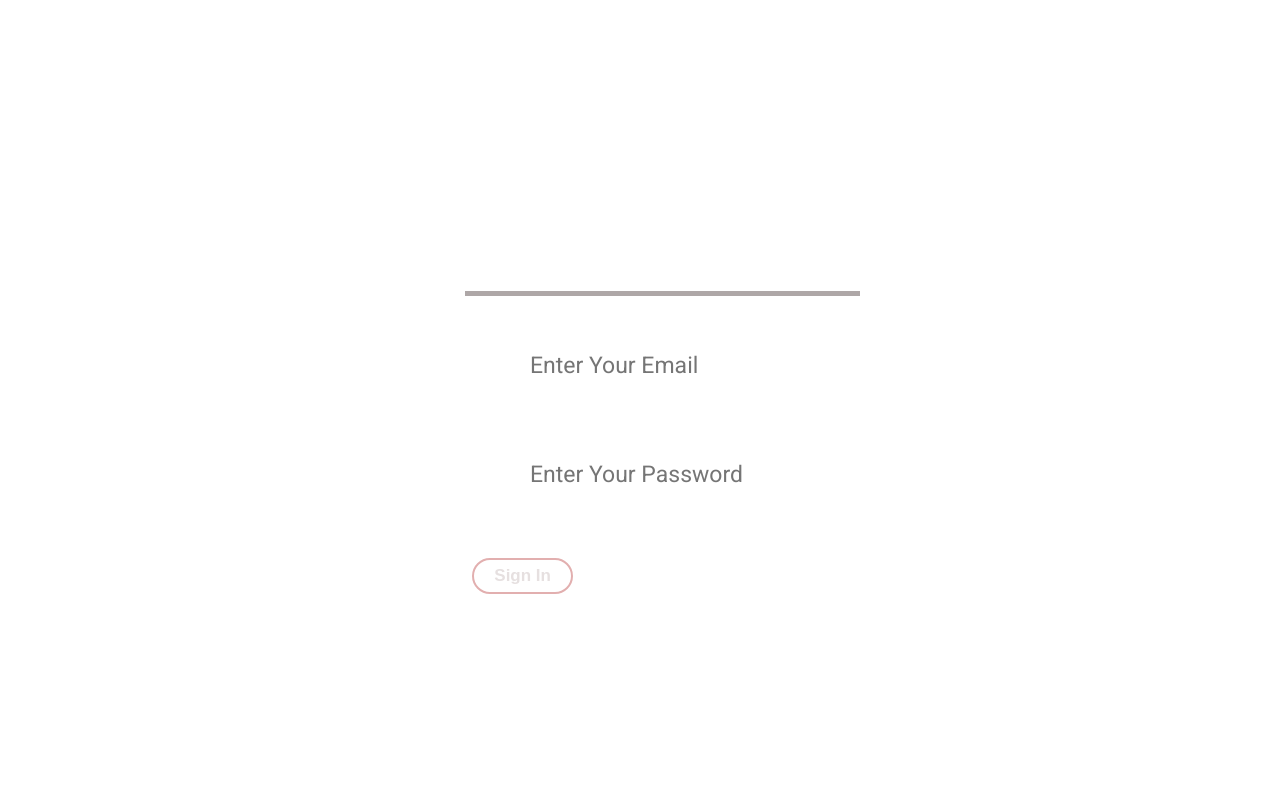
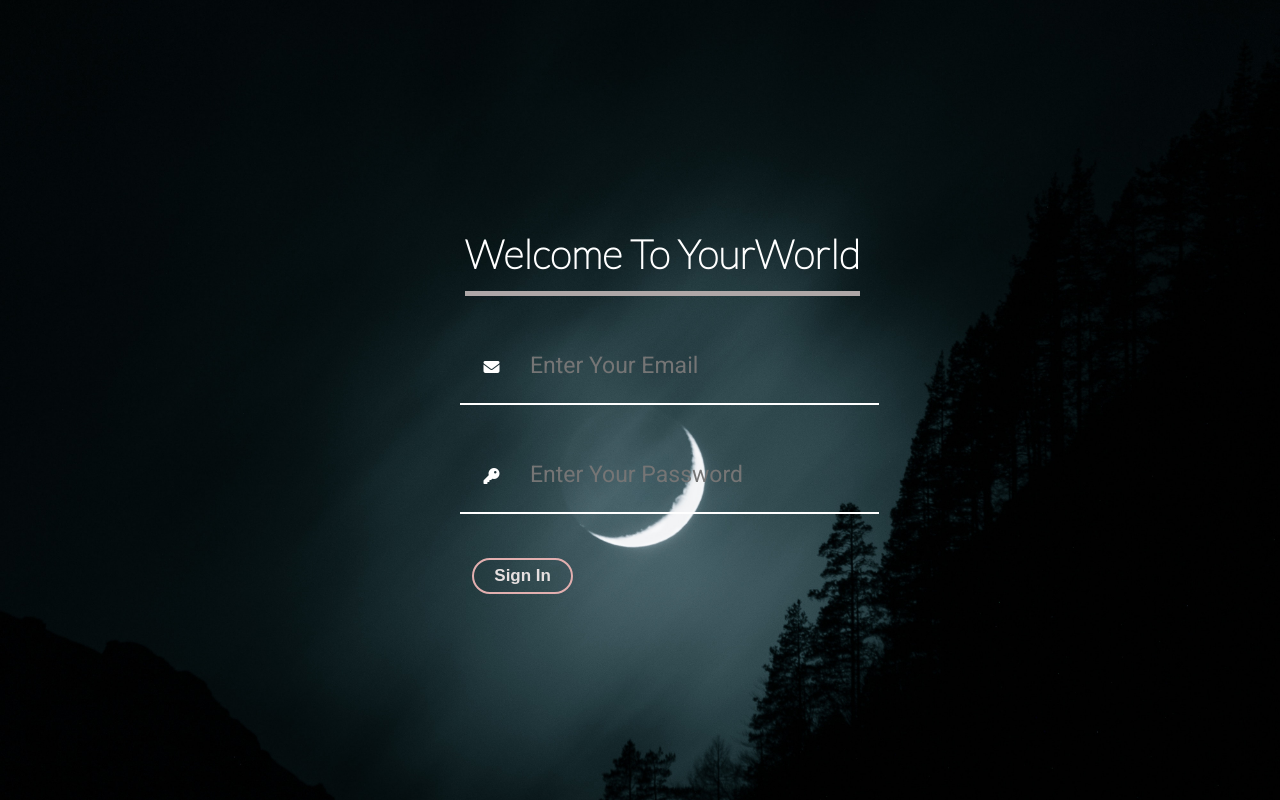
Before and after one commit to p18pandey/Login-Page, a plain HTML site: page index.html in a window 1280 px wide. Drawn offline with Linux system fonts and the light colour scheme.

Commit message:
Correct backgrund image

```diff
--- a/index.css
+++ b/index.css
@@ -7,7 +7,7 @@
 }
 
 body {
-    background: url(pic2.jpg) no-repeat center center fixed;
+    background: url(/PIC/pic2.jpg) no-repeat center center fixed;
     background-size: cover;
 }
 
```
